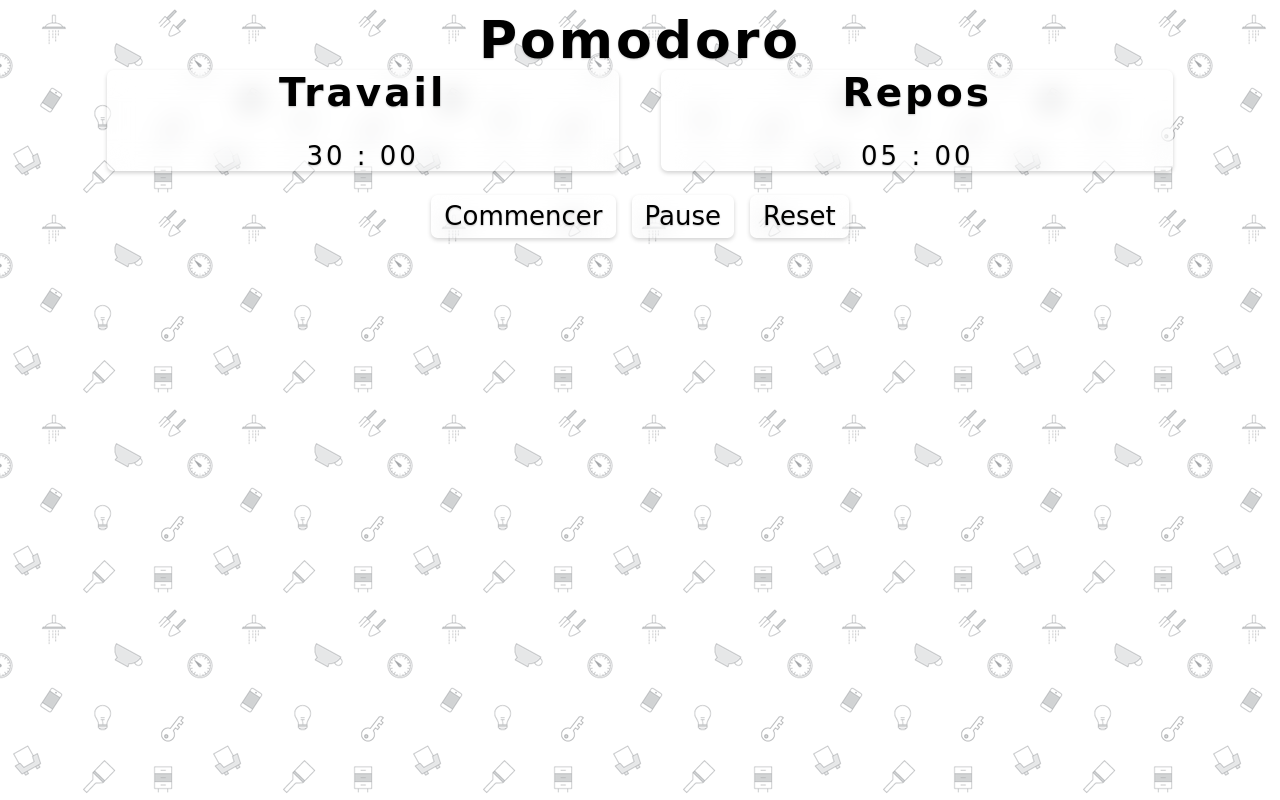
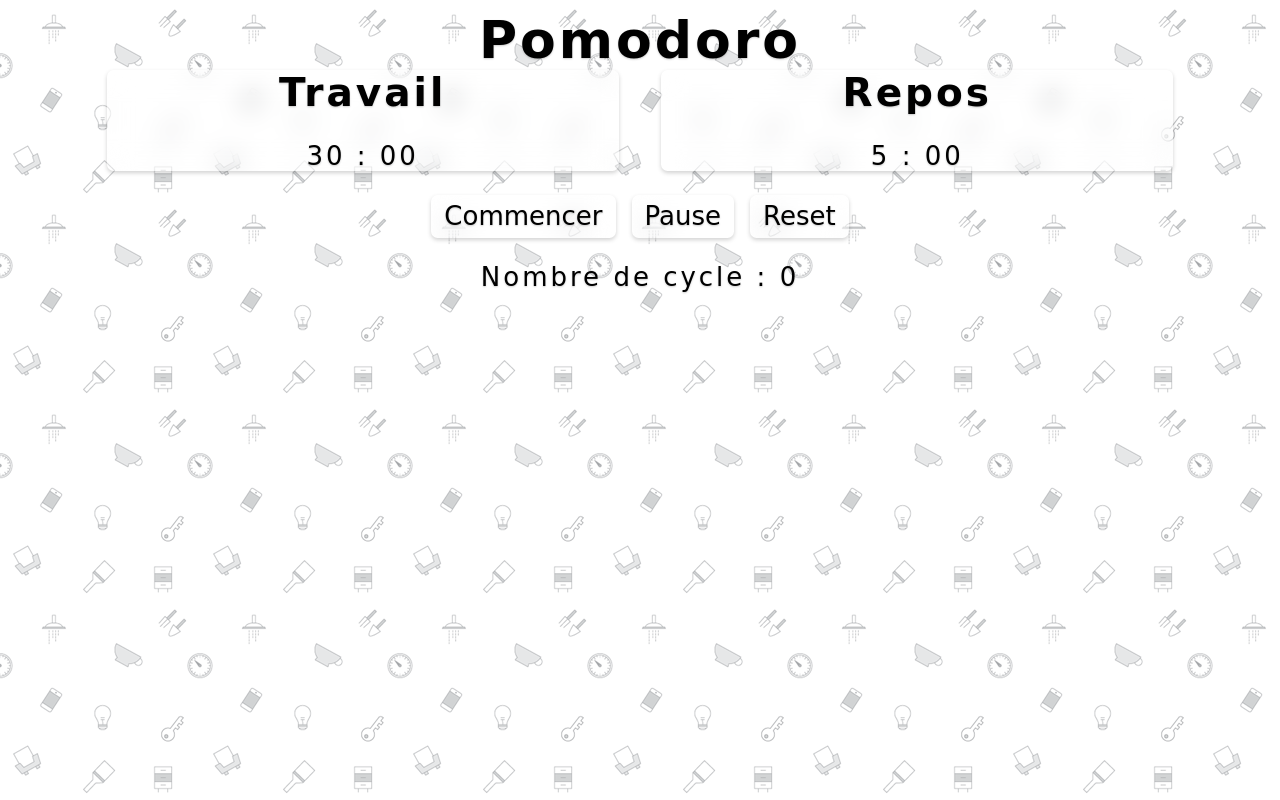
Before and after one commit to 404-azerty/pomodoro, a plain HTML site: page public/index.html in a window 1280 px wide. Drawn offline with Linux system fonts and the light colour scheme; a web font is replaced by a local one.

Commit message:
init logical

```diff
--- a/assets/js/main.js
+++ b/assets/js/main.js
@@ -0,0 +1,19 @@
+'use strict';
+// éléments du DOM
+let workTimer = document.querySelector(`#work-timer p`)
+let breakTimer = document.querySelector(`#break-timer p`)
+let startTimer = document.querySelector(`#start`)
+let stopTimer = document.querySelector(`#stop`)
+let resetTimer = document.querySelector(`#reset`)
+let counter = document.querySelector(`#counter`)
+
+// inialisation des variables
+let workTime = 1800; // 30 minutes
+let breakTime = 300; // 5 minutes
+let counterLoop = 0;
+let stop = false;
+
+// initialiser l'affichage
+counter.innerText = `Nombre de cycle : ${counterLoop}`;
+workTimer.innerText = `${Math.round(workTime/60)} : ${(workTime % 60 < 10) ? `0${workTime % 60}` : workTime % 60}`
+breakTimer.innerText = `${Math.round(breakTime/60)} : ${(breakTime % 60 < 10) ? `0${breakTime % 60}` : breakTime % 60}`
--- a/public/index.html
+++ b/public/index.html
@@ -12,11 +12,11 @@
     <div id="timers">
       <div id="work-timer">
         <h2>Travail</h2>
-        <p>30 : 00</p>
+        <p></p>
       </div>
       <div id="break-timer">
         <h2>Repos</h2>
-        <p>05 : 00</p>
+        <p></p>
       </div>
     </div>
     <div id="actions">
--- a/public/style.css
+++ b/public/style.css
@@ -64,7 +64,7 @@ body button + button {
 }
 
 #actions {
-  margin-top: 3vh;
+  margin: 3vh 0;
   display: flex;
   flex-wrap: wrap;
   justify-content: center;
@@ -80,4 +80,8 @@ body button + button {
   border-radius: 0.25em;
 }
 
+#counter {
+  text-align: center;
+}
+
 /*# sourceMappingURL=style.css.map */
```
